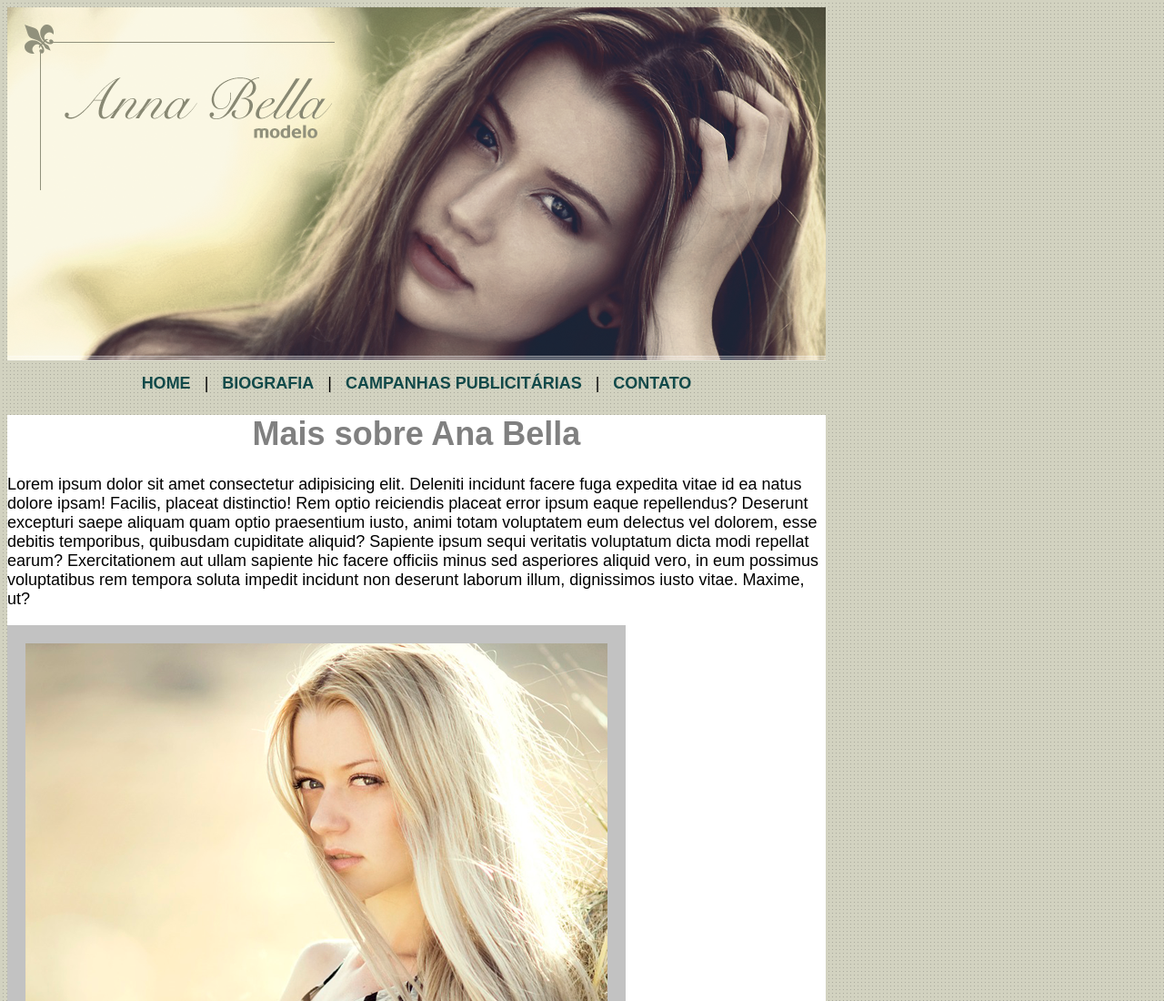
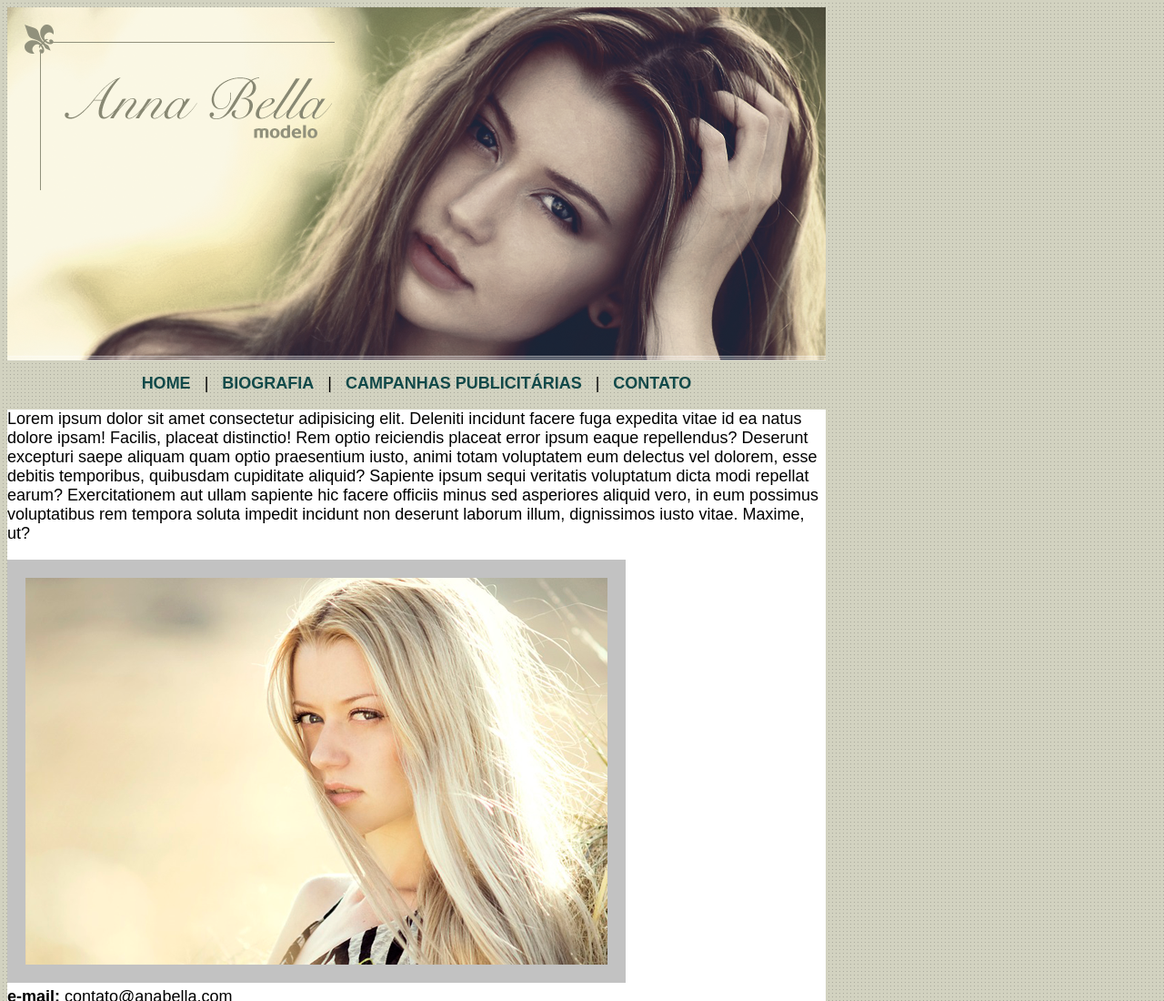
Before and after one commit to PedroLucas-prog/CursoDEVWEB, a plain HTML site: page contato.html in a window 1280 px wide. Shown: the top 1100 px of the page at 91% size. Drawn offline with Linux system fonts and the light colour scheme.

Commit message:
melhoria pagina contato

```diff
--- a/contato.html
+++ b/contato.html
@@ -22,8 +22,6 @@
         </header>
 
         <div class="main">
-            <h1>Mais sobre Ana Bella</h1>
-
             <p>Lorem ipsum dolor sit amet consectetur adipisicing elit. Deleniti incidunt facere fuga expedita vitae id ea natus dolore ipsam! Facilis, placeat distinctio! Rem optio reiciendis placeat error ipsum eaque repellendus?
             Deserunt excepturi saepe aliquam quam optio praesentium iusto, animi totam voluptatem eum delectus vel dolorem, esse debitis temporibus, quibusdam cupiditate aliquid? Sapiente ipsum sequi veritatis voluptatum dicta modi repellat earum?
             Exercitationem aut ullam sapiente hic facere officiis minus sed asperiores aliquid vero, in eum possimus voluptatibus rem tempora soluta impedit incidunt non deserunt laborum illum, dignissimos iusto vitae. Maxime, ut?</p>
```
